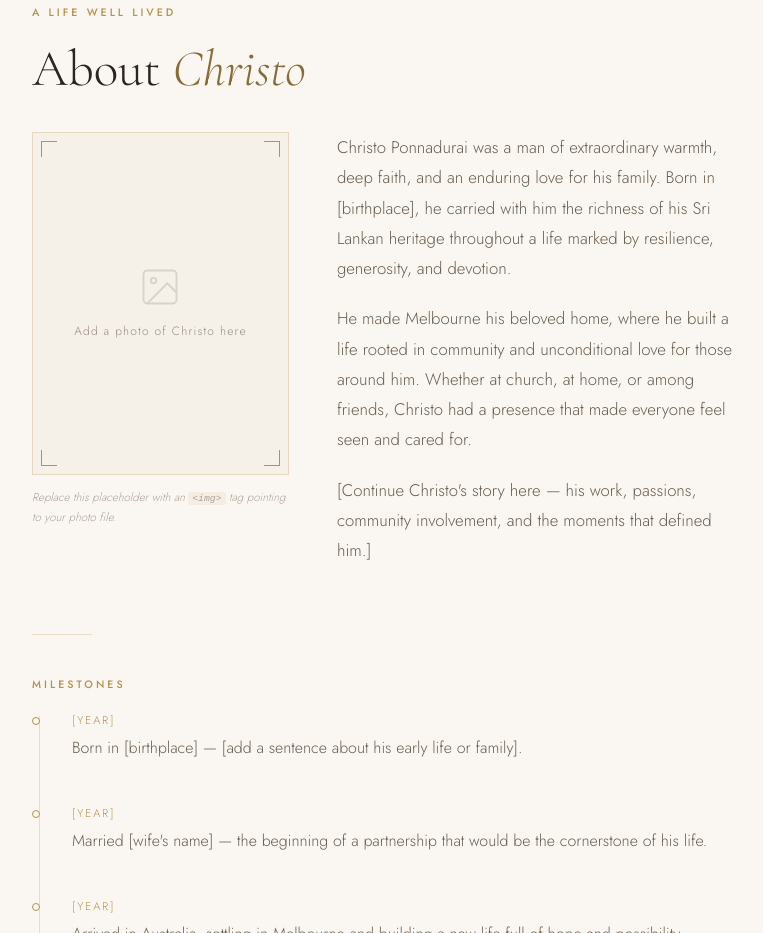
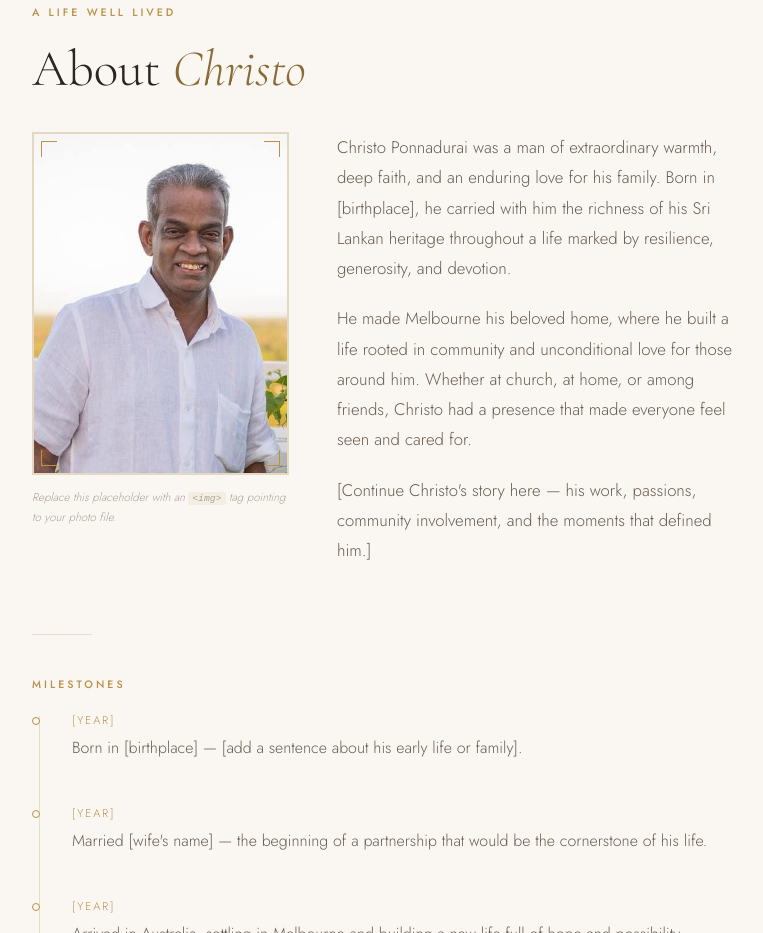
Before and after one commit to AndrewPonna/Christo, a plain HTML site: page index.html in a window 1280 px wide. Shown: the part 933-1866 px from the top of the page, without its empty margins (250-1013 px from the left). Drawn offline with nearby package versions, Linux system fonts and the light colour scheme; no server answers.

Commit message:
Update Hero Photo

```diff
--- a/index.html
+++ b/index.html
@@ -167,18 +167,20 @@
       <!--
         ✏️ TO ADD A PHOTO:
         Replace the entire .photo-frame div below with:
-        <img src="christo.jpg" alt="Christo Ponnadurai"
+        <img src="hero.JPG" alt="Christo Ponnadurai"
              style="width:100%;aspect-ratio:3/4;object-fit:cover;border:1px solid var(--divider);">
         Place your photo file in the project folder alongside index.html.
       -->
       <div class="photo-frame">
         <div class="corner-br"></div>
         <div class="corner-bl"></div>
-        <svg class="photo-icon" viewBox="0 0 24 24" fill="none" stroke="currentColor" stroke-width="1">
+        <!-- <svg class="photo-icon" viewBox="0 0 24 24" fill="none" stroke="currentColor" stroke-width="1">
           <rect x="3" y="3" width="18" height="18" rx="2"/>
           <circle cx="8.5" cy="8.5" r="1.5"/>
           <polyline points="21 15 16 10 5 21"/>
-        </svg>
+        </svg> -->
+        <img src="hero.JPG" alt="Christo Ponnadurai"
+             style="width:100%;aspect-ratio:3/4;object-fit:cover;border:1px solid var(--divider);">
         <span>Add a photo of Christo here</span>
       </div>
       <p class="photo-upload-hint">Replace this placeholder with an <code>&lt;img&gt;</code> tag pointing to your photo file.</p>
```
